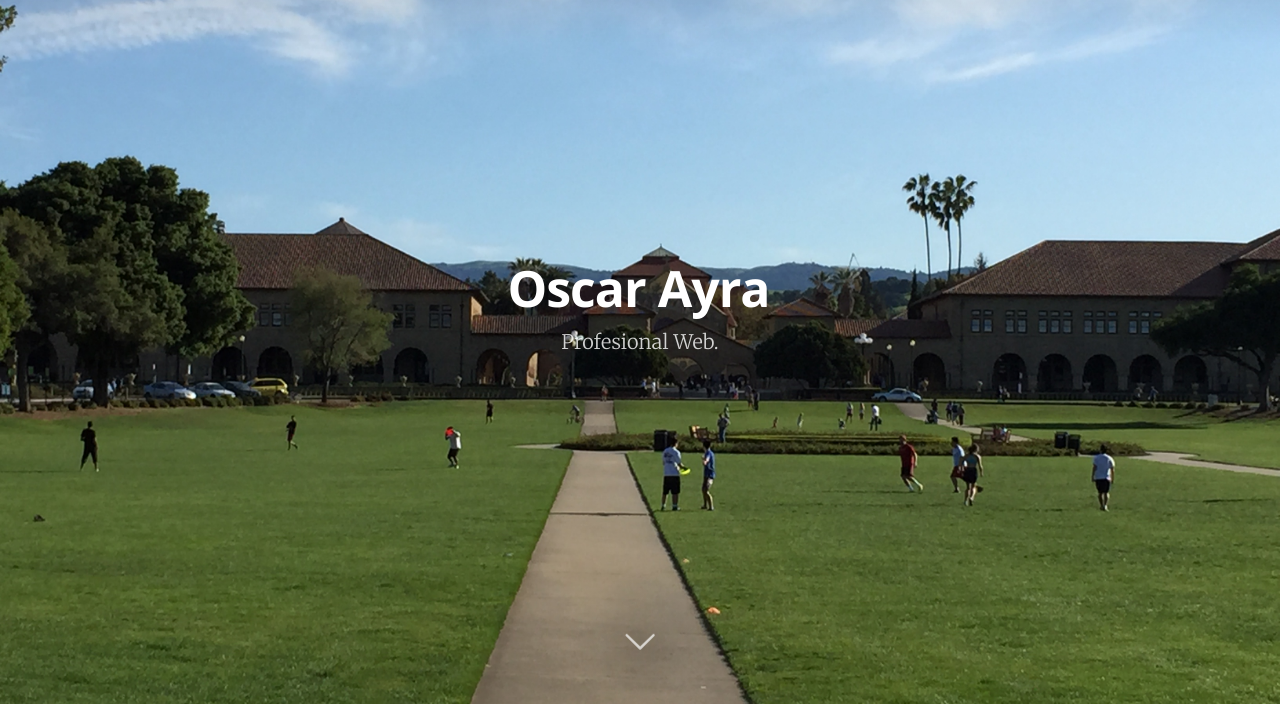
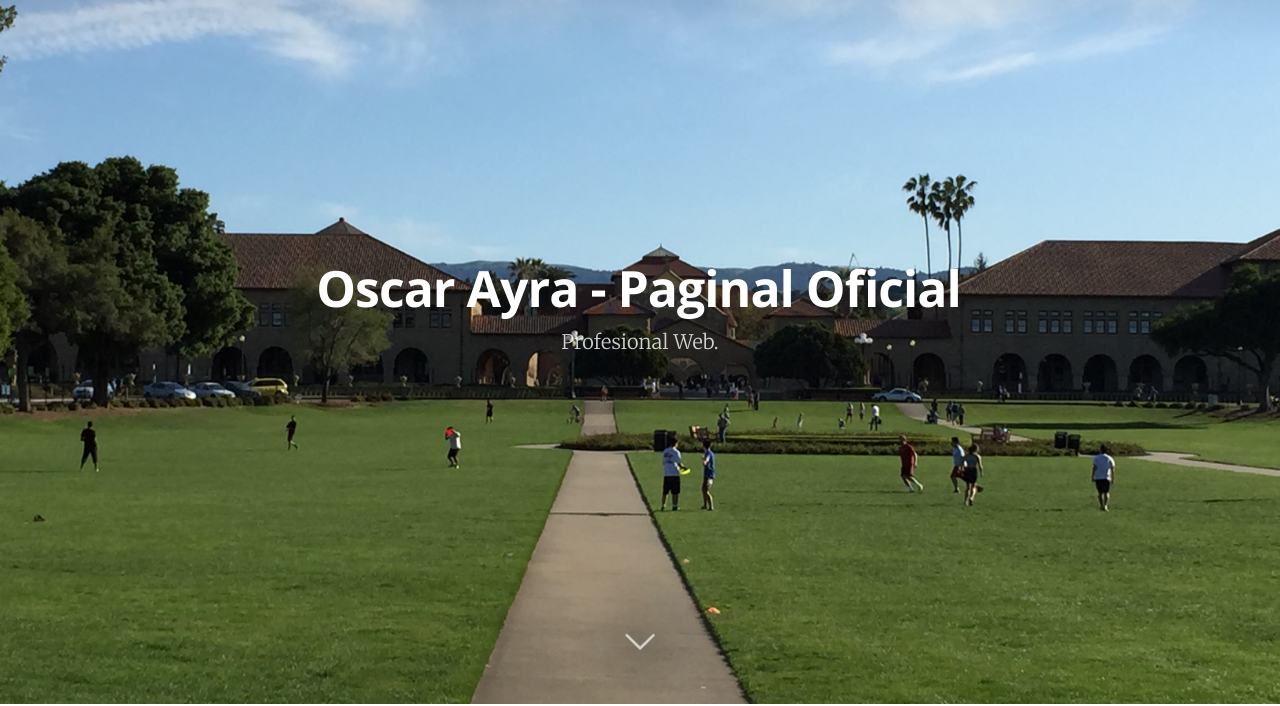
Before and after one commit to OAyra/Merge, a plain HTML site: page index.html in a window 1280 px wide. Shown: the part 96-802 px from the top of the page. Drawn offline with nearby package versions, Linux system fonts and the light colour scheme.

Commit message:
Titulo cambiado - OA pagina oficial

```diff
--- a/index.html
+++ b/index.html
@@ -75,7 +75,7 @@
             </nav>
             <div class="vertical">
                 <div class="main-header-content inner">
-                    <h1 class="page-title">Oscar Ayra</h1>
+                    <h1 class="page-title">Oscar Ayra - Paginal Oficial</h1>
                     <h2 class="page-description">Profesional Web.</h2>
                 </div>
             </div>
```
